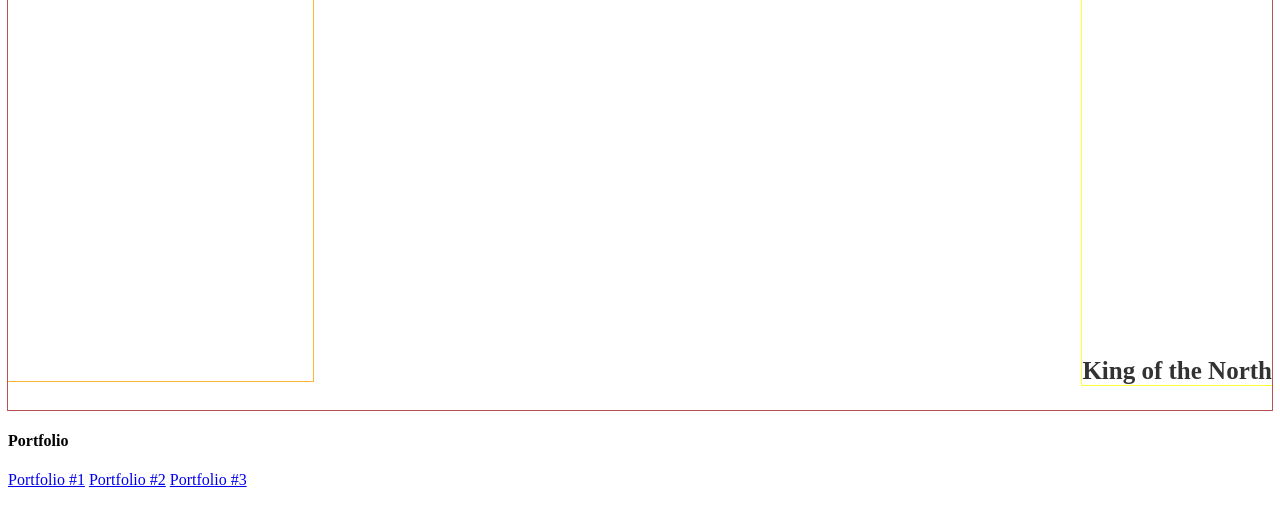
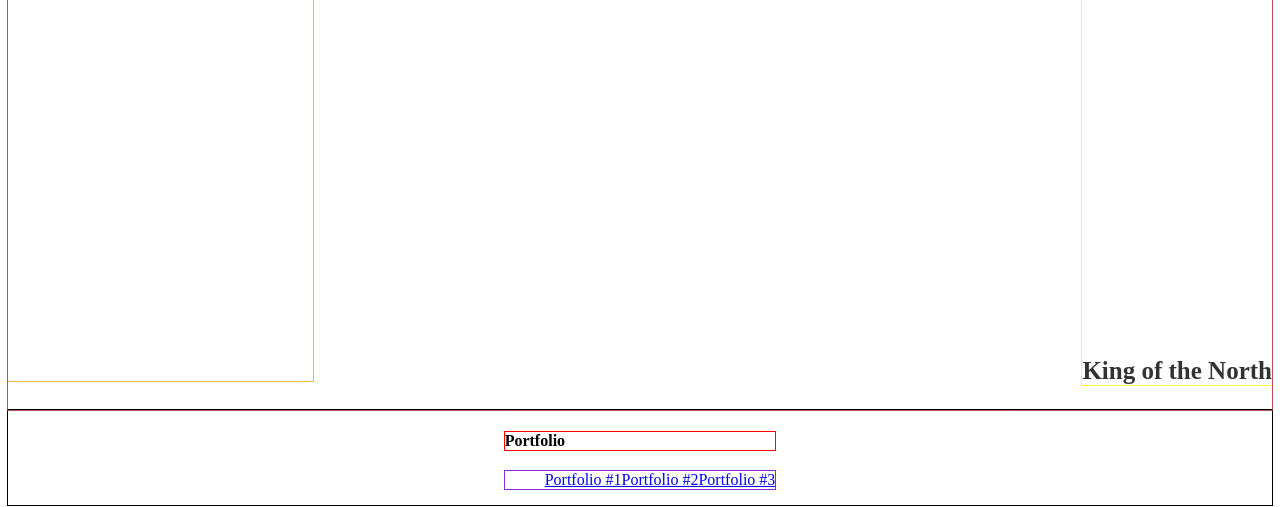
Before and after one commit to steventaesungkim/portfolio, a plain HTML site: page index.html in a window 1280 px wide. Shown: the part 275-782 px from the top of the page. Drawn offline with nearby package versions, Linux system fonts and the light colour scheme.

Commit message:
creating the structure for the portfolio section

```diff
--- a/index.html
+++ b/index.html
@@ -67,14 +67,19 @@
         King of the North
     </h3>
 </section>
+<!-- section 1 -->
+<!-- section 2 -->
 <section class="portfolio">
-    <div class="portfolio-container">
-        <h4>Portfolio</h4>
-            <a href="port-1">Portfolio #1</a>
-            <a href="port-2">Portfolio #2</a>
-            <a href="port-3">Portfolio #3</a>
+    <div>
+        <h4 class="portfolio-text">Portfolio</h4>
+        <ul class="portfolio-container">
+            <a class="portfolio-link" href="#">Portfolio #1</a>
+            <a class="portfolio-link" href="#">Portfolio #2</a>
+            <a class="portfolio-link" href="#">Portfolio #3</a>
+        </ul>
     </div>
 </section>
+<!-- section 2 -->
 <section class="about-me">
     <div class="about-me-container">
         <h4>About Me</h4>
--- a/style/index.css
+++ b/style/index.css
@@ -1,44 +1,5 @@
 /* CSS for my protfolio */
 
-/* html {
-    overflow-x: hidden;
-    font-size: 16px;
-}
-
-body{
-    background: #ffffff;
-    font-size: 18px;
-    font-weight: 300;
-    font-family: "Inconsolata", monospace;
-    line-height: 1.8;
-    color: #7e8890;
-}
-
-.strap-header{
-    padding: 0 30px;
-    width: 100%;
-    z-index: 3;
-    position: absolute;
-    background: rgba(0, 0, 0, 0.7);
-    -webkit-transition: .4s all ease-out;
-    transition: .4s all ease-out;
-}
-
-.strap-name{
-    float: left;
-    color: #ffffff;
-    padding-left: 60px;
-    font-size: 20;
-    display: block;
-    text-transform: uppercase;
-    font-weight: 700;
-    font-family: "Rubik", sans-serif
-*/
-
-/* html, body {
-    padding: 0;
-    margin: 0;
-} */
 
 /* Start of header */
 .header-text {
@@ -47,7 +8,6 @@ body{
     background: rgba(250, 250, 250, 0.1);
     padding: 0 10px;
     display: flex;
-    /* justify-content: center; */
     flex-direction: column-reverse;
 }
 
@@ -72,14 +32,12 @@ body{
 }
 
 .nav-text {
-    /* color: rgba(87, 90, 89, 0.9);
-    font-size: 15px; */
     text-decoration: none;
 }
 
 /* end of header */
 
-/* start of section */
+/* start of section 1 */
 .myphoto {
     outline: 1px solid brown;
     display: flex;
@@ -97,7 +55,7 @@ body{
 .myphoto-text {
     outline: 1px solid orange;
     font-size: 35px;
-    opacity: 1.0;
+    opacity: none;
 }
 
 .who-am-i {
@@ -106,5 +64,27 @@ body{
     align-items: flex-end;
     align-content: flex-end;
     font-size: 25px;
-    opacity: 1.0;
+    opacity: none;
 }
+/* end of section 1 */
+
+/* start of section 2 */
+.portfolio {
+    outline: 1px solid black;
+    display: flex;
+    flex-direction: column;
+    justify-content: center;
+    align-items: center;
+}
+
+.portfolio-text{
+    outline: 1px solid red;
+    display: flex;
+}
+.portfolio-container{
+    outline: 1px solid blueviolet;
+    display: flex;
+    justify-content: space-around;
+    align-items: flex-end;
+
+}
```
